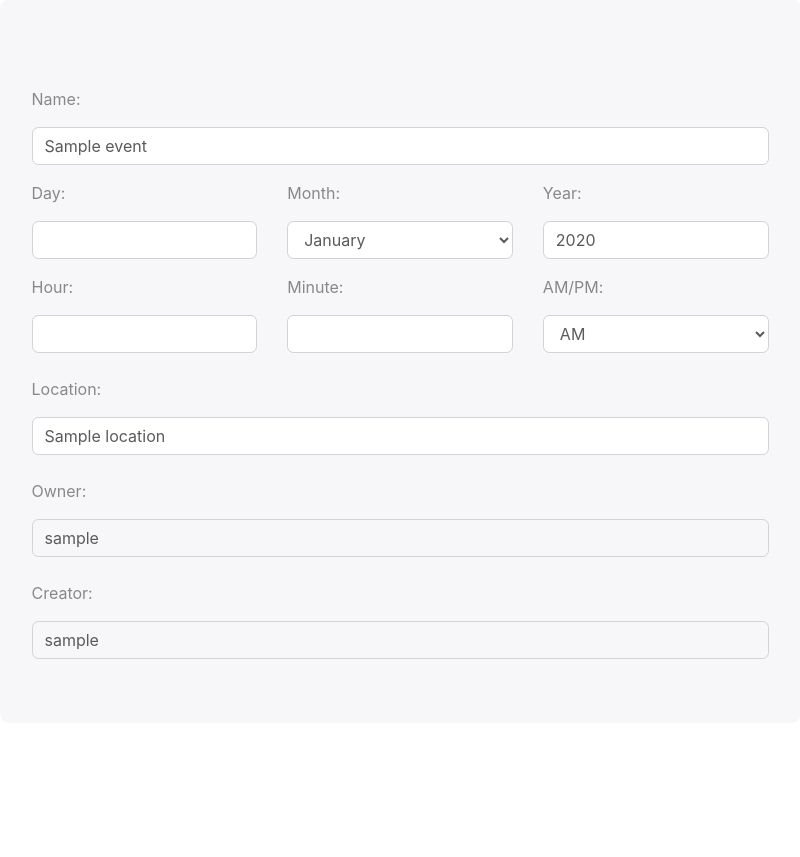
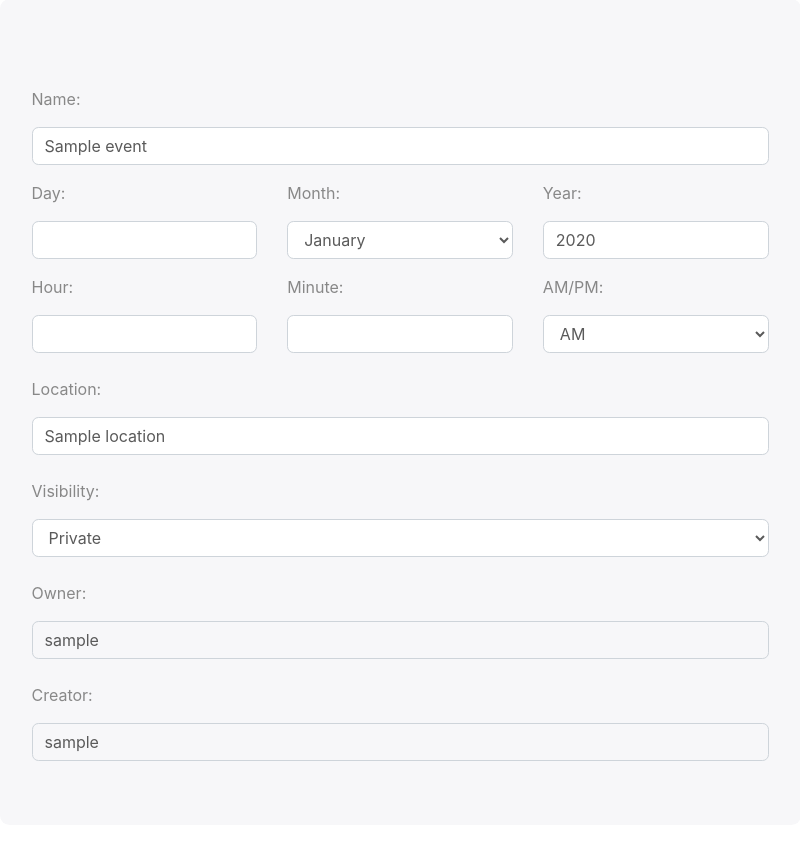
Before and after one commit to cmdevoto/event-planner, a Flask app: template eventPlannerApp/templates/events/editEvent.html in a window 1280 px wide. Shown: the part 81-938 px from the top of the page, without its empty margins (240-1040 px from the left). Before the commit the page ends 740 px from the top, so only its background shows below. Run offline with Flask 2, Linux system fonts and the light colour scheme; the template is opened without the code that fills it: values that come from a table or form of the project are taken from there, most other values are stand-ins (such as "Sample title", 1, 10 or a date in 2020).

Commit message:
added accessStatus

```diff
--- a/eventPlannerApp/templates/events/editEvent.html
+++ b/eventPlannerApp/templates/events/editEvent.html
@@ -53,6 +53,10 @@
         {{ form.location(class="form-control", id="locationInput", value=data['event']['location']) }}
       </fieldset>
       <fieldset>
+        <label class="form-label mt-4" for="accessStatusInput"> {{- form.accessStatus.label -}}: </label>
+        {{ form.accessStatus(class="form-control", id="accessStatusInput", value=data['event']['accessStatus']) }}
+      </fieldset>
+      <fieldset>
         <label class="form-label mt-4" for="ownerInput"> {{- form.ownerUsername.label -}}: </label>
         {{ form.ownerUsername(class="form-control", id="ownerInput", value=data['event']['ownerUsername'], readonly=true) }}
       </fieldset>
```
